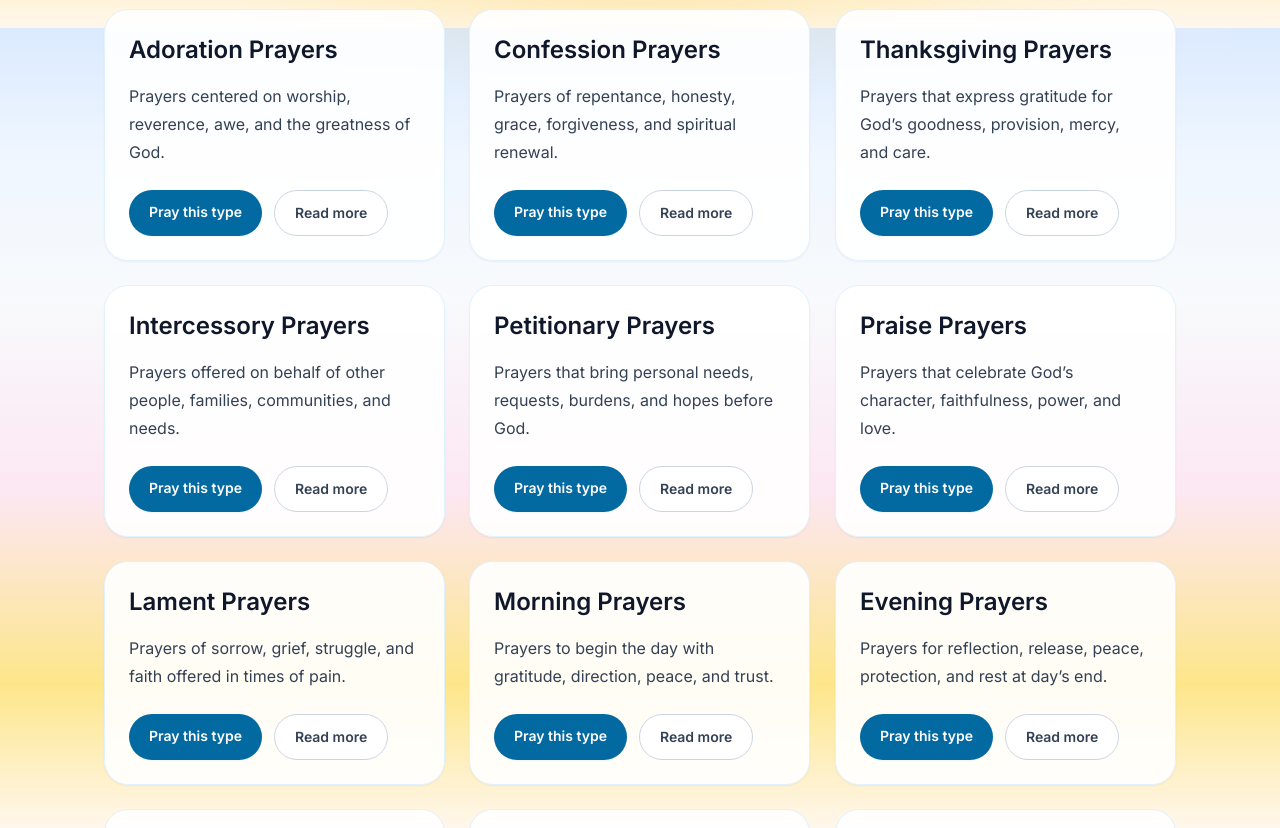
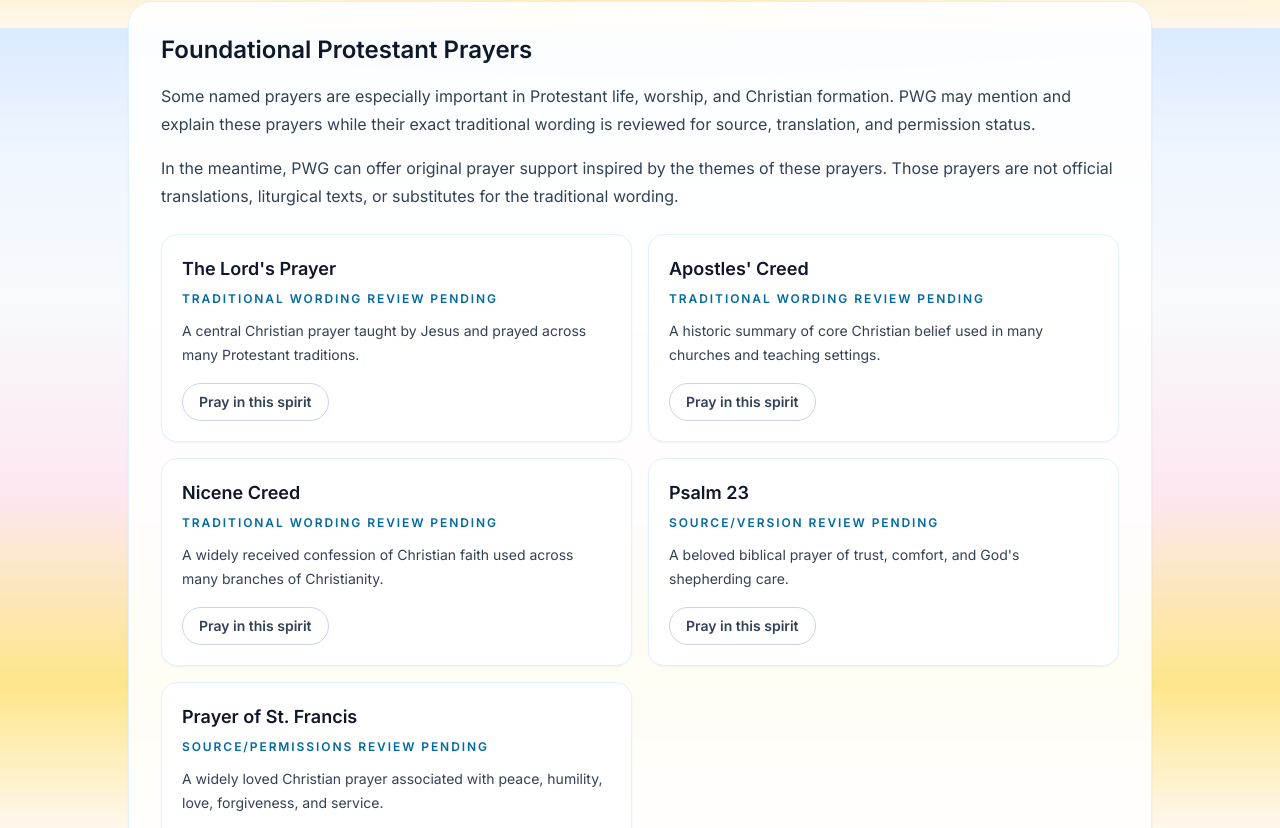
Before and after one commit to Skkyfarm/pray-with-god, a Next.js app: page /prayer-types/protestant in a window 1280 px wide. Shown: the part 772-1600 px from the top of the page. Built offline with nearby package versions, Linux system fonts and the light colour scheme; no server answers.

Commit message:
Add foundational Protestant and Catholic prayer sections

```diff
--- a/app/prayer-types/catholic/page.tsx
+++ b/app/prayer-types/catholic/page.tsx
@@ -8,7 +8,7 @@ import { CATHOLIC_PRAYER_TYPES } from "@/lib/catholicPrayerTypes";
 export const metadata: Metadata = {
   title: "Catholic Prayer Types | PrayWithGod.ai",
   description:
-    "Explore Catholic prayer types including adoration, contrition, thanksgiving, petition, intercession, Marian devotion, Eucharistic devotion, seasonal prayers, and more on PrayWithGod.ai.",
+    "Explore Catholic prayer types and foundational Catholic prayers including adoration, contrition, thanksgiving, petition, intercession, Marian devotion, Eucharistic devotion, seasonal prayers, and more on PrayWithGod.ai.",
   alternates: {
     canonical: "/prayer-types/catholic",
   },
@@ -17,6 +17,54 @@ export const metadata: Metadata = {
 function getPrayerTypeHref(slug: string) {
   return `/prayer-types/catholic/${slug}`;
 }
+
+const CATHOLIC_FOUNDATIONAL_PRAYERS = [
+  {
+    name: "Our Father / The Lord's Prayer",
+    status: "Traditional wording review pending",
+    note: "A central Christian prayer taught by Jesus and prayed throughout Catholic life.",
+  },
+  {
+    name: "Hail Mary",
+    status: "Traditional wording review pending",
+    note: "A cherished Marian prayer rooted in Scripture and Catholic devotion.",
+  },
+  {
+    name: "Glory Be",
+    status: "Traditional wording review pending",
+    note: "A short doxology of praise to the Holy Trinity.",
+  },
+  {
+    name: "Apostles' Creed",
+    status: "Traditional wording review pending",
+    note: "A historic profession of Christian faith used in prayer, teaching, and formation.",
+  },
+  {
+    name: "Nicene Creed",
+    status: "Traditional wording review pending",
+    note: "A central creed of Christian faith prayed in the Mass and shared across many Christian traditions.",
+  },
+  {
+    name: "Act of Contrition",
+    status: "Version review pending",
+    note: "A prayer of sorrow for sin and desire for God's mercy.",
+  },
+  {
+    name: "Hail Holy Queen",
+    status: "Traditional wording review pending",
+    note: "A traditional Marian prayer of hope, intercession, and trust.",
+  },
+  {
+    name: "Memorare",
+    status: "Traditional wording review pending",
+    note: "A traditional prayer asking for the Blessed Mother's intercession.",
+  },
+  {
+    name: "Prayer of St. Francis",
+    status: "Source/permissions review pending",
+    note: "A widely loved Christian prayer associated with peace, humility, love, forgiveness, and service.",
+  },
+];
 
 export default function CatholicPrayerTypesPage() {
   return (
@@ -57,7 +105,7 @@ export default function CatholicPrayerTypesPage() {
         </div>
 
         <div className="mx-auto mt-10 max-w-4xl rounded-3xl border border-sky-100 bg-white/90 p-8 shadow-sm backdrop-blur-sm">
-          <h2 className="text-2xl font-semibold">What you'll find here</h2>
+          <h2 className="text-2xl font-semibold">What you&apos;ll find here</h2>
 
           <p className="mt-4 text-base leading-7 text-slate-700">
             Some Catholic prayers are deeply recognizable in traditional form.
@@ -73,6 +121,54 @@ export default function CatholicPrayerTypesPage() {
             They give each prayer type a real home and make the Catholic side of
             the site feel fuller, clearer, and more useful.
           </p>
+        </div>
+
+        <div className="mx-auto mt-10 max-w-5xl rounded-3xl border border-sky-100 bg-white/90 p-8 shadow-sm backdrop-blur-sm">
+          <h2 className="text-2xl font-semibold">
+            Foundational Catholic Prayers
+          </h2>
+
+          <p className="mt-4 text-base leading-7 text-slate-700">
+            Some named prayers are especially important in Catholic prayer,
+            devotion, teaching, and worship. PWG may mention and explain these
+            prayers while their exact traditional or liturgical wording is
+            reviewed for source, translation, and permission status.
+          </p>
+
+          <p className="mt-4 text-base leading-7 text-slate-700">
+            In the meantime, PWG can offer original prayer support inspired by
+            the themes of these prayers. Those prayers are not official
+            translations, liturgical texts, or substitutes for approved
+            traditional wording.
+          </p>
+
+          <div className="mt-6 grid gap-4 md:grid-cols-2">
+            {CATHOLIC_FOUNDATIONAL_PRAYERS.map((item) => (
+              <article
+                key={item.name}
+                className="rounded-2xl border border-sky-100 bg-white p-5 shadow-sm"
+              >
+                <h3 className="text-lg font-semibold">{item.name}</h3>
+
+                <p className="mt-2 text-xs font-semibold uppercase tracking-[0.16em] text-sky-700">
+                  {item.status}
+                </p>
+
+                <p className="mt-3 text-sm leading-6 text-slate-700">
+                  {item.note}
+                </p>
+
+                <div className="mt-4">
+                  <Link
+                    href={getPrayerTypePrayHref("catholic", "Adoration")}
+                    className="inline-flex rounded-full border border-slate-300 bg-white px-4 py-2 text-sm font-semibold text-slate-700 transition hover:border-slate-400 hover:bg-slate-50"
+                  >
+                    Pray in this spirit
+                  </Link>
+                </div>
+              </article>
+            ))}
+          </div>
         </div>
 
         <div className="mt-12 grid gap-6 md:grid-cols-2 xl:grid-cols-3">
--- a/app/prayer-types/protestant/page.tsx
+++ b/app/prayer-types/protestant/page.tsx
@@ -7,7 +7,7 @@ import { PROTESTANT_PRAYER_TYPES } from "@/lib/protestantPrayerTypes";
 export const metadata: Metadata = {
   title: "Protestant Prayer Types | PrayWithGod.ai",
   description:
-    "Explore Protestant prayer types including adoration, confession, thanksgiving, intercession, petition, praise, lament, healing, guidance, and more on PrayWithGod.ai.",
+    "Explore Protestant prayer types and foundational Protestant prayers including adoration, confession, thanksgiving, intercession, petition, praise, lament, healing, guidance, and more on PrayWithGod.ai.",
   alternates: {
     canonical: "/prayer-types/protestant",
   },
@@ -20,6 +20,34 @@ function getPrayerTypeHref(slug: string) {
 function getPrayThisTypeHref(slug: string) {
   return `/pray?path=protestant&type=${slug}`;
 }
+
+const PROTESTANT_FOUNDATIONAL_PRAYERS = [
+  {
+    name: "The Lord's Prayer",
+    status: "Traditional wording review pending",
+    note: "A central Christian prayer taught by Jesus and prayed across many Protestant traditions.",
+  },
+  {
+    name: "Apostles' Creed",
+    status: "Traditional wording review pending",
+    note: "A historic summary of core Christian belief used in many churches and teaching settings.",
+  },
+  {
+    name: "Nicene Creed",
+    status: "Traditional wording review pending",
+    note: "A widely received confession of Christian faith used across many branches of Christianity.",
+  },
+  {
+    name: "Psalm 23",
+    status: "Source/version review pending",
+    note: "A beloved biblical prayer of trust, comfort, and God's shepherding care.",
+  },
+  {
+    name: "Prayer of St. Francis",
+    status: "Source/permissions review pending",
+    note: "A widely loved Christian prayer associated with peace, humility, love, forgiveness, and service.",
+  },
+];
 
 export default function ProtestantPrayerTypesPage() {
   return (
@@ -59,7 +87,7 @@ export default function ProtestantPrayerTypesPage() {
         </div>
 
         <div className="mx-auto mt-10 max-w-4xl rounded-3xl border border-sky-100 bg-white/90 p-8 shadow-sm backdrop-blur-sm">
-          <h2 className="text-2xl font-semibold">What you'll find here</h2>
+          <h2 className="text-2xl font-semibold">What you&apos;ll find here</h2>
 
           <p className="mt-4 text-base leading-7 text-slate-700">
             Some prayers are focused on worship. Some are focused on confession,
@@ -71,9 +99,57 @@ export default function ProtestantPrayerTypesPage() {
           <p className="mt-4 text-base leading-7 text-slate-700">
             These pages are also meant to help people who may not know the
             traditional names for different types of prayer. A visitor may not
-            search for "petitionary prayer," but they may know they need help,
-            comfort, healing, or direction.
+            search for the formal term petitionary prayer, but they may know
+            they need help, comfort, healing, or direction.
           </p>
+        </div>
+
+        <div className="mx-auto mt-10 max-w-5xl rounded-3xl border border-sky-100 bg-white/90 p-8 shadow-sm backdrop-blur-sm">
+          <h2 className="text-2xl font-semibold">
+            Foundational Protestant Prayers
+          </h2>
+
+          <p className="mt-4 text-base leading-7 text-slate-700">
+            Some named prayers are especially important in Protestant life,
+            worship, and Christian formation. PWG may mention and explain these
+            prayers while their exact traditional wording is reviewed for
+            source, translation, and permission status.
+          </p>
+
+          <p className="mt-4 text-base leading-7 text-slate-700">
+            In the meantime, PWG can offer original prayer support inspired by
+            the themes of these prayers. Those prayers are not official
+            translations, liturgical texts, or substitutes for the traditional
+            wording.
+          </p>
+
+          <div className="mt-6 grid gap-4 md:grid-cols-2">
+            {PROTESTANT_FOUNDATIONAL_PRAYERS.map((item) => (
+              <article
+                key={item.name}
+                className="rounded-2xl border border-sky-100 bg-white p-5 shadow-sm"
+              >
+                <h3 className="text-lg font-semibold">{item.name}</h3>
+
+                <p className="mt-2 text-xs font-semibold uppercase tracking-[0.16em] text-sky-700">
+                  {item.status}
+                </p>
+
+                <p className="mt-3 text-sm leading-6 text-slate-700">
+                  {item.note}
+                </p>
+
+                <div className="mt-4">
+                  <Link
+                    href="/pray?path=protestant"
+                    className="inline-flex rounded-full border border-slate-300 bg-white px-4 py-2 text-sm font-semibold text-slate-700 transition hover:border-slate-400 hover:bg-slate-50"
+                  >
+                    Pray in this spirit
+                  </Link>
+                </div>
+              </article>
+            ))}
+          </div>
         </div>
 
         <div className="mt-12 grid gap-6 md:grid-cols-2 xl:grid-cols-3">
```
